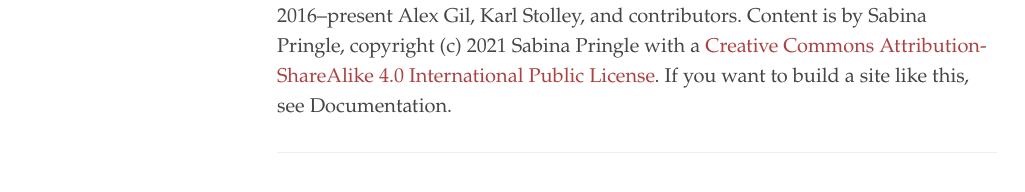
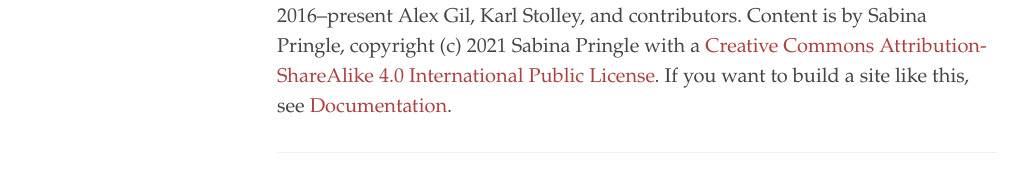
Before and after one commit to binipringle/contracts, a Jekyll site: the page built from about.md, in a window 1280 px wide. Shown: the part 240-432 px from the top of the page, without its empty margins (3-1028 px from the left). Built offline with Jekyll 4.4.1, drawn with Linux system fonts in a browser that asks for light colours; part of the change alters nothing that is shown.

```diff
--- a/about.md
+++ b/about.md
@@ -2,6 +2,6 @@
 layout: page
 title: About
 ---
-This site is built with <a href="https://minicomp.github.io/ed/">Ed.</a> distributed under an MIT license, software copyright (c) 2016–present Alex Gil, Karl Stolley, and contributors. Content is by Sabina Pringle, copyright (c) 2021 Sabina Pringle with a <a href="https://creativecommons.org/licenses/by-sa/4.0/">Creative Commons Attribution-ShareAlike 4.0 International Public License</a>. If you want to build a site like this, see Documentation.
+This site is built with <a href="https://minicomp.github.io/ed/">Ed.</a> distributed under an MIT license, software copyright (c) 2016–present Alex Gil, Karl Stolley, and contributors. Content is by Sabina Pringle, copyright (c) 2021 Sabina Pringle with a <a href="https://creativecommons.org/licenses/by-sa/4.0/">Creative Commons Attribution-ShareAlike 4.0 International Public License</a>. If you want to build a site like this, see <a href="https://binipringle.github.io/contracts/documentation/">Documentation</a>.
 
 ---
```
